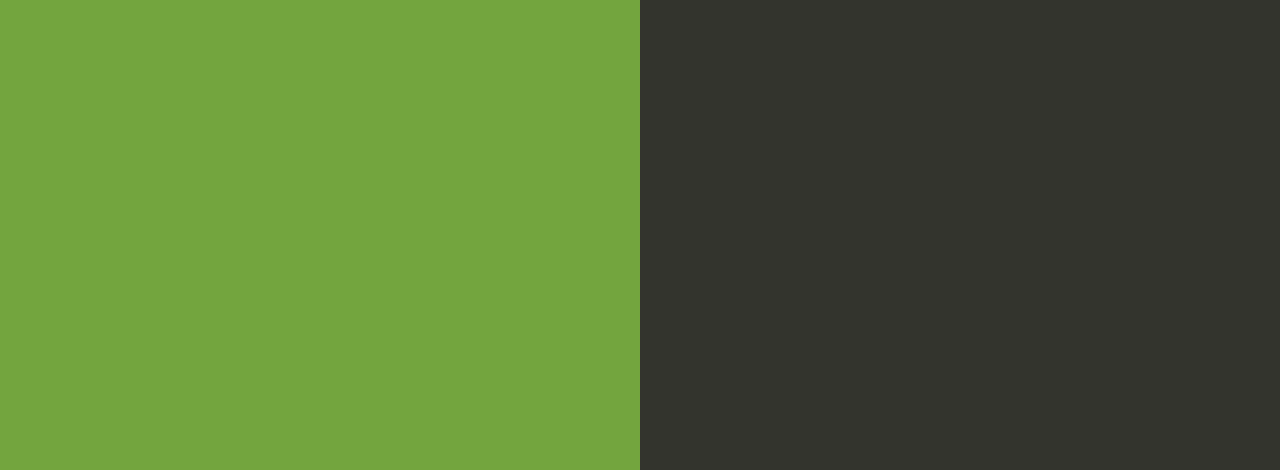
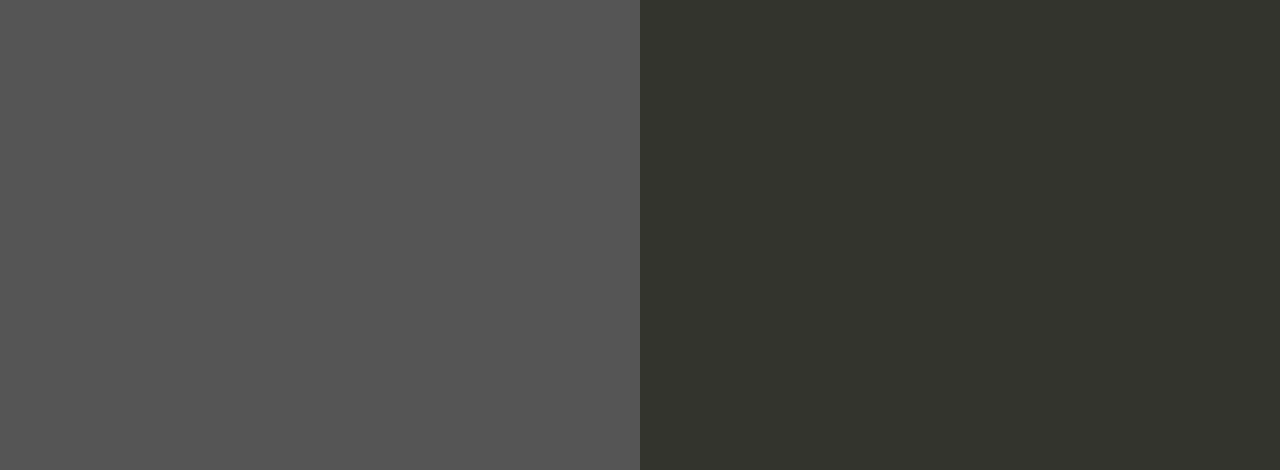
Before and after one commit to bhordupur/CodePipeLine, a website: page nodejs-v1/index.html in a window 1280 px wide. Shown: the part 330-800 px from the top of the page. Drawn offline with Linux system fonts and the light colour scheme.

Commit message:
background color is changed

```diff
--- a/nodejs-v1/index.html
+++ b/nodejs-v1/index.html
@@ -35,7 +35,7 @@
 
         text-align: right;
         padding-top: 11em;
-        background-color: #73A53E;
+        background-color: #555;
 
       }
       .textColumn p {
```
